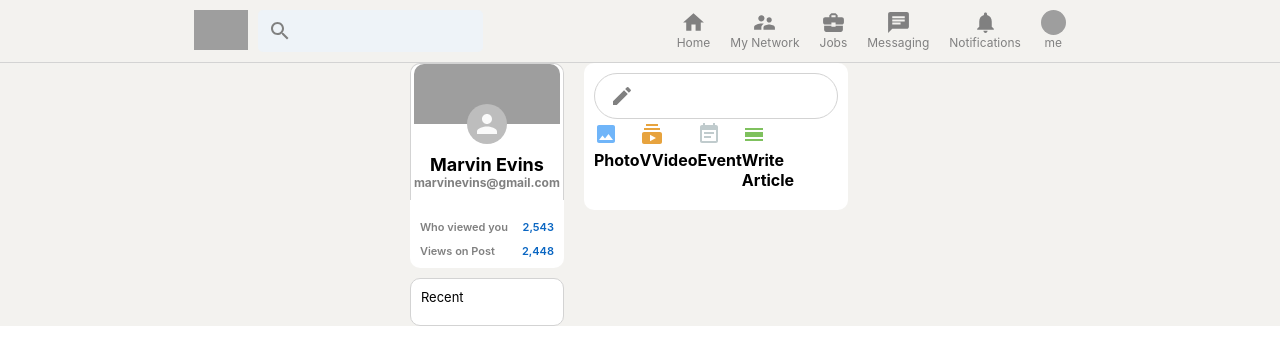
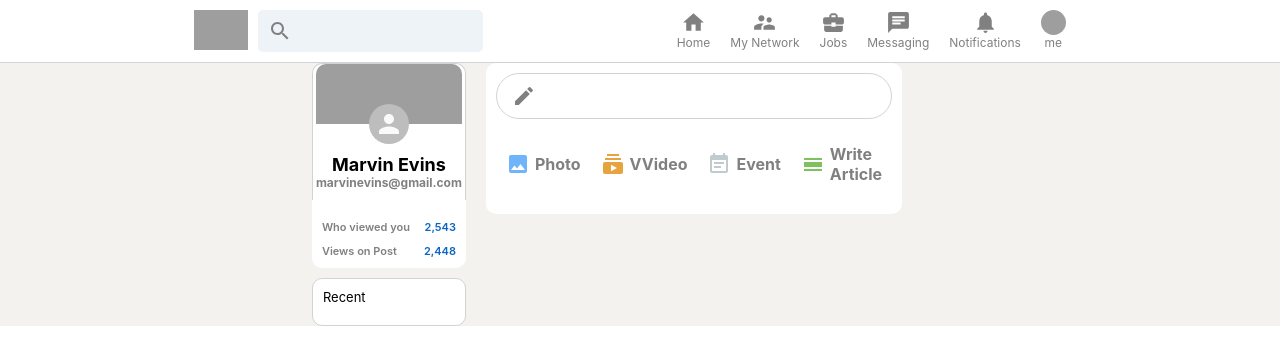
Before and after one commit to kilik42/linkedinReact, a React (Create React App) app: page / in a window 1280 px wide. Shown: the top 364 px of the page. Built offline with nearby package versions, Linux system fonts and the light colour scheme; grey boxes are pictures that could not be loaded.

Commit message:
finished feed sections

```diff
--- a/src/Feed.css
+++ b/src/Feed.css
@@ -44,5 +44,5 @@
 .feed__inputOptions{
     display: flex;
     justify-content: space-evenly;
-    margin-top: 3px;
+
 }
--- a/src/Header.css
+++ b/src/Header.css
@@ -3,6 +3,7 @@
     position: sticky;
     top: 0;
     display: flex;
+    background-color: white;
     justify-content: space-evenly;
     border-bottom: 0.1px solid lightgray;
     padding-top: 10px;
--- a/src/InputOption.css
+++ b/src/InputOption.css
@@ -0,0 +1,17 @@
+.inputOption{
+    display: flex;
+    align-items: center;
+    margin-top: 15px;
+    color: gray;
+    padding: 10px;
+    cursor: pointer;
+}
+
+.inputOption:hover{
+    background-color: whitesmoke;
+    border-radius: 10px;
+}
+
+.inputOption > h4{
+    margin-left: 5px;
+}
```
